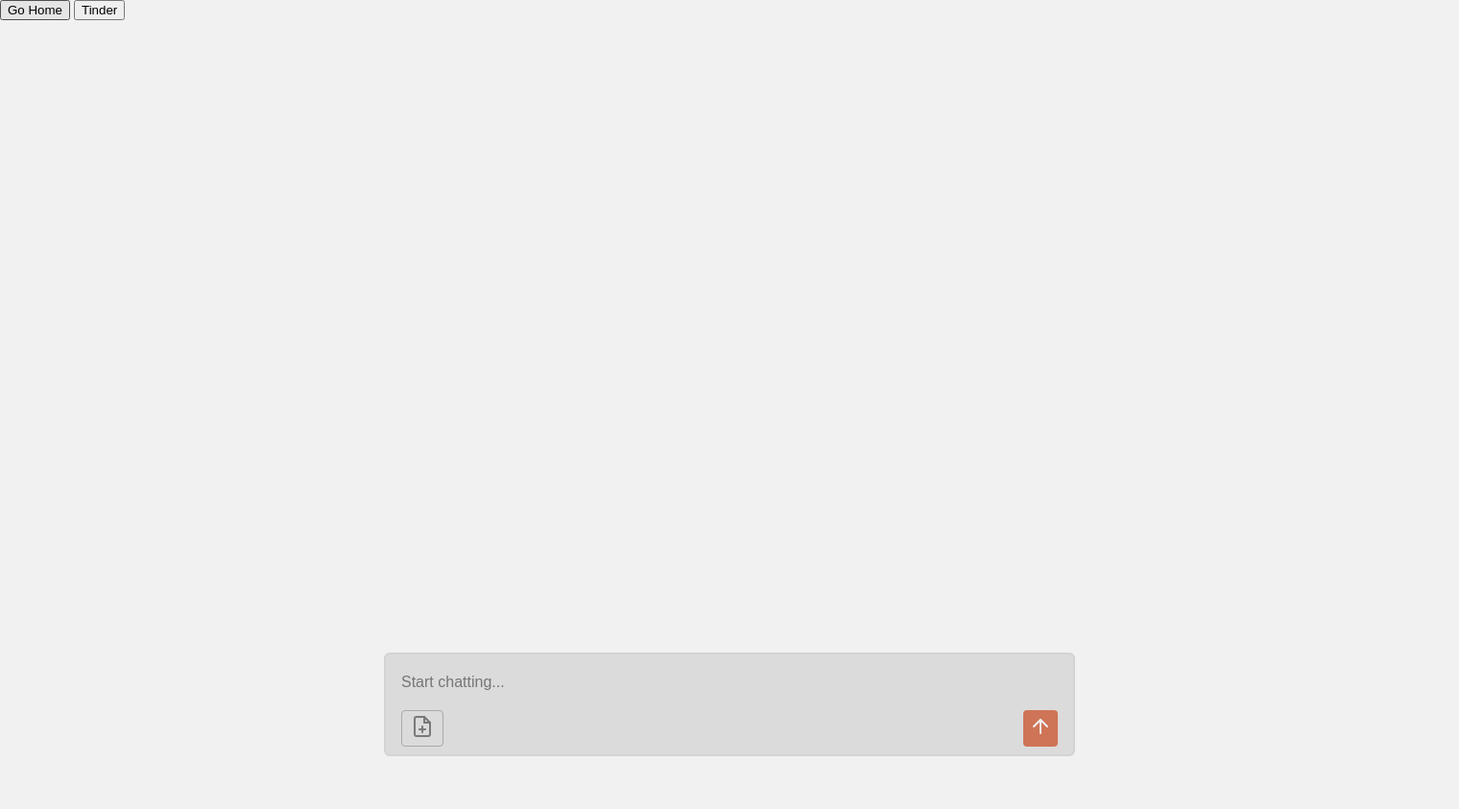
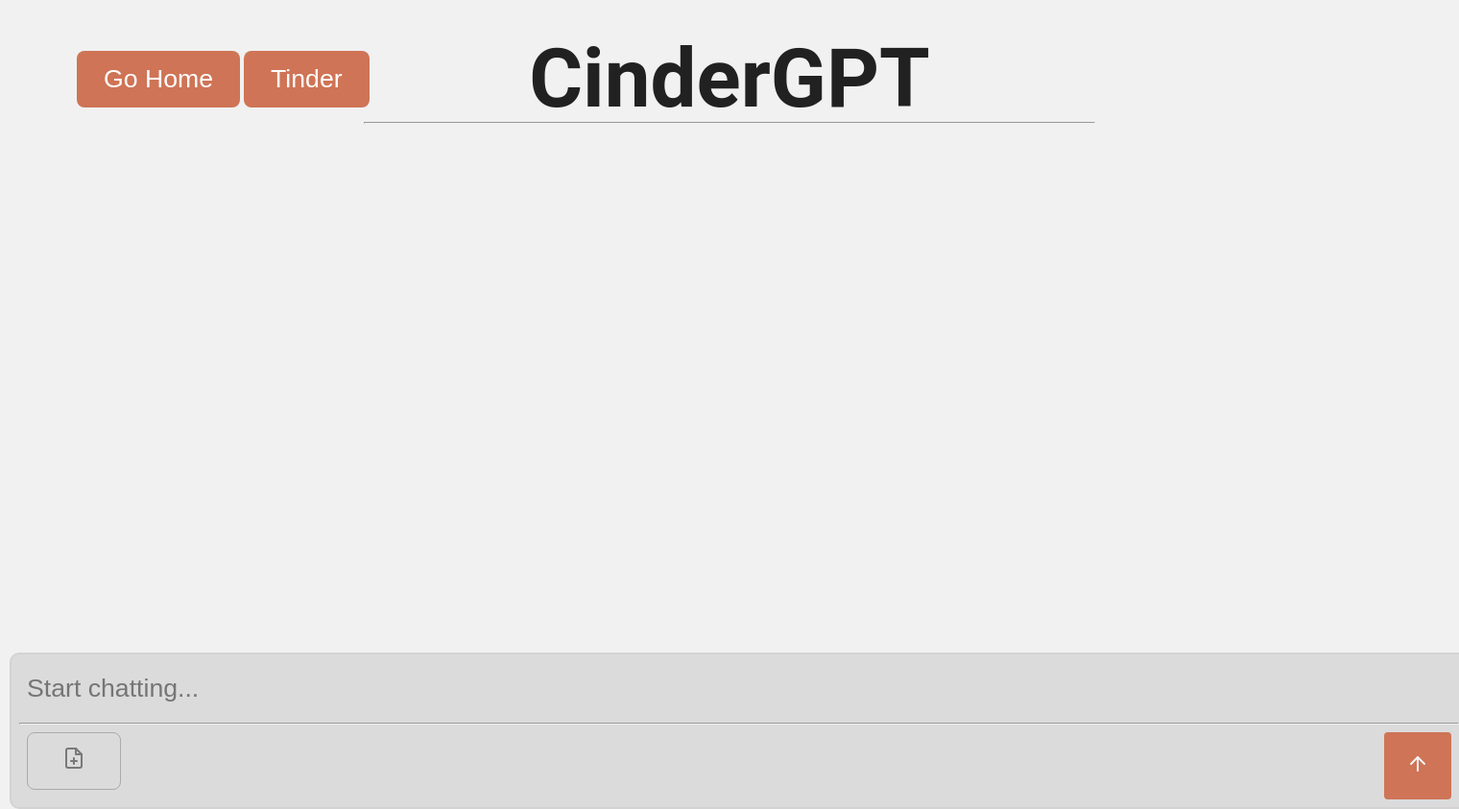
Before and after one commit to abhyuday-srivatsa/bitcamp, a Flask app: page /conversation in a window 1520 px wide. Shown: the whole page at 96% size. Before the commit the page ends 788 px from the top, so only its background shows below. Run offline with Flask 3, Linux system fonts and the light colour scheme.

Commit message:
chat bot updates

```diff
--- a/static/conversation.css
+++ b/static/conversation.css
@@ -2,37 +2,51 @@
     max-width: none;
 }
 
-.chat-container {
-    max-width: 700px;
-    margin: 0 auto;
-
-    display: flex;
-    flex-flow: row wrap;
-    justify-content: space-between;
+.screen{
+    margin: auto;
+    max-width: 1500px;
 }
 
-#user-messages,
-#bot-messages {
-    max-width: 50%;
+.chat-container {
+    display: flex;
+    flex-direction: column;
+    gap: 1rem;
+    padding: 1rem;
+}
+
+.text_row {
+    display: flex;
+    width: 100%;
 }
 
 .message {
+    max-width: 60%;
     padding: 0.75rem;
-    margin: 1rem 0;
+    margin: 0.25rem;
     border-radius: 6px;
-    max-width: fit-content;
+    font-size: 20pt;
+  }
+
+  .message.user {
+    background-color: var(--highlight);
+    color: black;
+  }
+
+  .message.bot {
+    background-color: var(--tertiary);
+    color: var(--secondary);
+  }
+
+.text_row.user {
+    justify-content: flex-end;
 }
 
-.user {
-    background-color: var(--highlight);
-}
-
-.bot {
-    margin-top: 1rem !important;
-    background-color: var(--tertiary);
+.text_row.bot {
+    justify-content: flex-start;
 }
 
 .input-box-container {
+    max-width: 1500px;
     position: absolute;
     top: 85%;
     /* left: 40%; */
@@ -40,9 +54,9 @@
 }
 
 .input-box {
-    border-radius: 6px;
+    border-radius: 10px;
     margin: 0 auto;
-    width: 700px;
+    width: 1500px;
     background: var(--tertiary);
     border: 2px solid lightgray;
     padding: 0.5rem;
@@ -85,6 +99,7 @@
 .row-one input[type="text"] {
     width: 100%;
     padding: 0.5rem 0;
+    font-size: 20pt;
 }
 
 .row-one,
@@ -95,6 +110,52 @@
     justify-content: space-between;
 }
 
+.right{
+    width: 70px;
+    border-radius: 20px;
+}
+
+.left{
+    width:70px;
+    border-radius: 100px;
+}
+
 #logo {
     color: var(--quaternary);
 }
+
+
+.home {
+    display: flex;
+    justify-content: center; /* Center the h1 */
+    align-items: center;
+    position: relative;
+    top: 2rem;
+  }
+
+  .buttons {
+    position: absolute;
+    left: 5rem; /* Adds space from the left */
+  }
+
+  #title {
+    margin: 0;
+  }
+
+
+.home button{
+    padding: 14px 28px;
+    font-size: 20pt;
+    border: none;
+    border-radius: 8px;
+    background-color: var(--highlight);
+    color: white;
+    cursor: pointer;
+}
+
+.left label:hover{
+    box-shadow: 0 4px 12px rgba(0, 0, 0, 0.3);
+}
+.right button:hover{
+    box-shadow: 0 4px 12px rgba(0, 0, 0, 0.3);
+}
--- a/static/script.js
+++ b/static/script.js
@@ -61,11 +61,12 @@
 })
 
 function addMessage(text, sender) {
-  let c = sender == 'bot' ? botMsgs : userMsgs;
-  let msg;
-  if (sender == 'bot') msg = b('div', { class: 'message ' + sender }, logo.cloneNode(true), b('span', { text: text }));
-  else msg = b('div', { "class": 'message ' + sender }, b('span', { text: text }));
+  const messageClass = 'message ' + sender;
+  const messageContent = sender === 'bot'
+    ? b('div', { class: messageClass }, logo.cloneNode(true), b('span', { text }))
+    : b('div', { class: messageClass }, b('span', { text }));
 
-  c.appendChild(msg);
-  c.scrollTop = c.scrollHeight;
+  const row = b('div', { class: 'text_row ' + sender }, messageContent);
+  container.appendChild(row);
+  container.scrollTop = container.scrollHeight;
 }
--- a/static/styles.css
+++ b/static/styles.css
@@ -36,7 +36,12 @@
 }
 
 #title {
-    font-size: 40pt;
+    font-size: 64pt;
+    text-align: center;
+}
+
+#description {
+    font-size: 28pt;
     text-align: center;
 }
 
@@ -47,11 +52,14 @@
 #file-upload-label {
     color: var(--quaternary);
     display: inline-block;
-    padding: 0.25rem;
+    padding: 0.8rem;
     outline: none;
     cursor: pointer;
-    border-radius: 4px;
+    border-radius: 8px;
+    font-size: 20pt;
     border: 1px solid var(--quinary);
+    margin-right:10px;
+    margin-bottom: 10px;
 }
 
 #file-upload-label:hover,
--- a/templates/conversation.html
+++ b/templates/conversation.html
@@ -11,10 +11,18 @@
   </head>
 
   <body class="background">
-    <button class="home" onclick="window.location.href='/templates/home.html'">Go Home</button>
-    <button class="tinder" onclick="window.location.href='/templates/tinder.html'">Tinder</button>
+    <div class="home">
+      <div class="buttons">
+        <button onclick="window.location.href='/templates/home.html'">Go Home</button>
+        <button onclick="window.location.href='/templates/tinder.html'">Tinder</button>
+      </div>
+      <h1 id="title">CinderGPT</h1>
+    </div>
+    <br>
+    <hr width="50%">
     <div class="screen">
       <div class="chat-container" id="chatContainer">
+
         <div id="bot-messages"></div>
         <div id="user-messages"></div>
       </div>
@@ -23,6 +31,7 @@
           <div class="row-one">
             <input type="text" id="chatInput" placeholder="Start chatting..." />
           </div>
+          <hr>
           <div class="row-two">
             <div class="left">
               <form action="/" enctype="multipart/form-data" method="POST">
@@ -47,17 +56,17 @@
             </div>
           </div>
         </div>
-      </div>
+
     </div>
     <div style="display: none;">
-      <span id="logo">
+      <span id="logo"></span>
         <svg xmlns="http://www.w3.org/2000/svg" width="24" height="24" viewBox="0 0 24 24" fill="none" stroke="currentColor" stroke-width="2" stroke-linecap="round" stroke-linejoin="round" class="feather feather-eye">
           <path d="M1 12s4-8 11-8 11 8 11 8-4 8-11 8-11-8-11-8z" />
           <circle cx="12" cy="12" r="3" />
         </svg>
       </span>
     </div>
-  </body>
+  </div>
   </body>
 
 </html>
```
Also changed, not shown: other parts of static/styles.css (+48 -2 lines), templates/home.html (+13 -2 lines).
